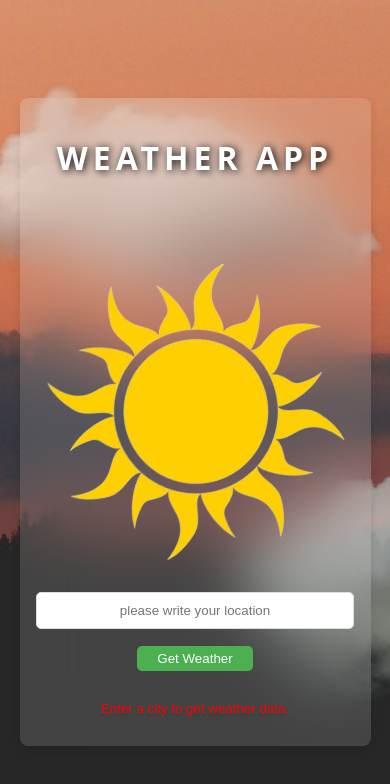
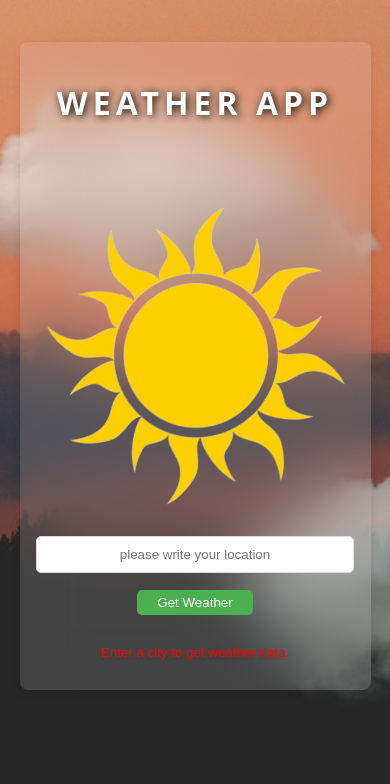
Before and after one commit to Agus-Pinto/weather-app, a React (Create React App) app in the folder weather/: page / in a window 390 px wide. Shown: the top 784 px of the page. Built offline with nearby package versions, Linux system fonts and the light colour scheme.

Commit message:
modify responsive

```diff
--- a/weather/src/App.css
+++ b/weather/src/App.css
@@ -152,11 +152,13 @@ body {
   .container {
     grid-template-columns: 1fr;
     grid-template-rows: auto auto auto;
+    min-height: auto !important;
   }
 
   .weatherData {
     position: absolute;
     width: 90%;
     height: auto; /* Permitir que la altura se ajuste automáticamente */
+    top: 0;
   }
 }
```
